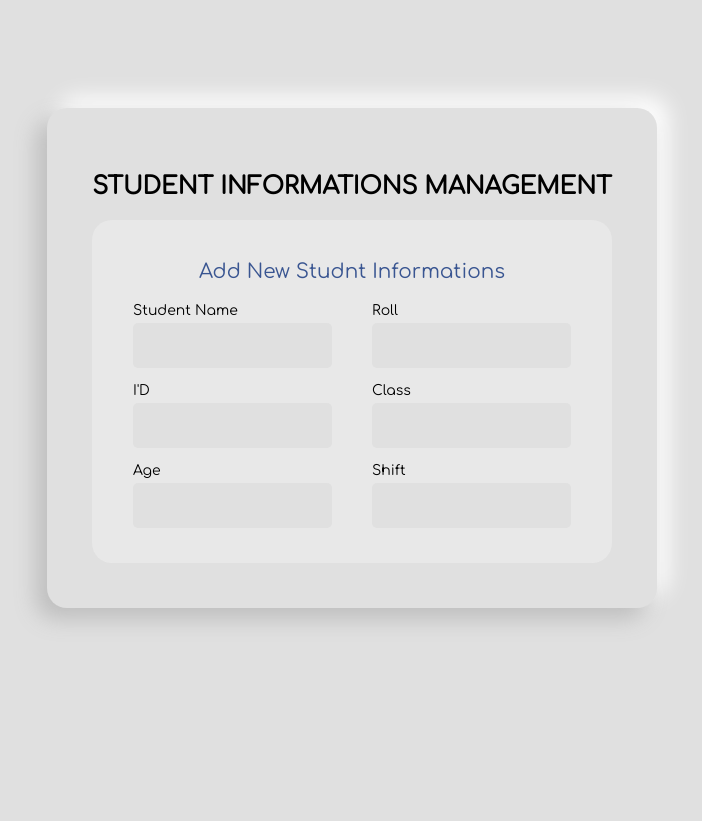
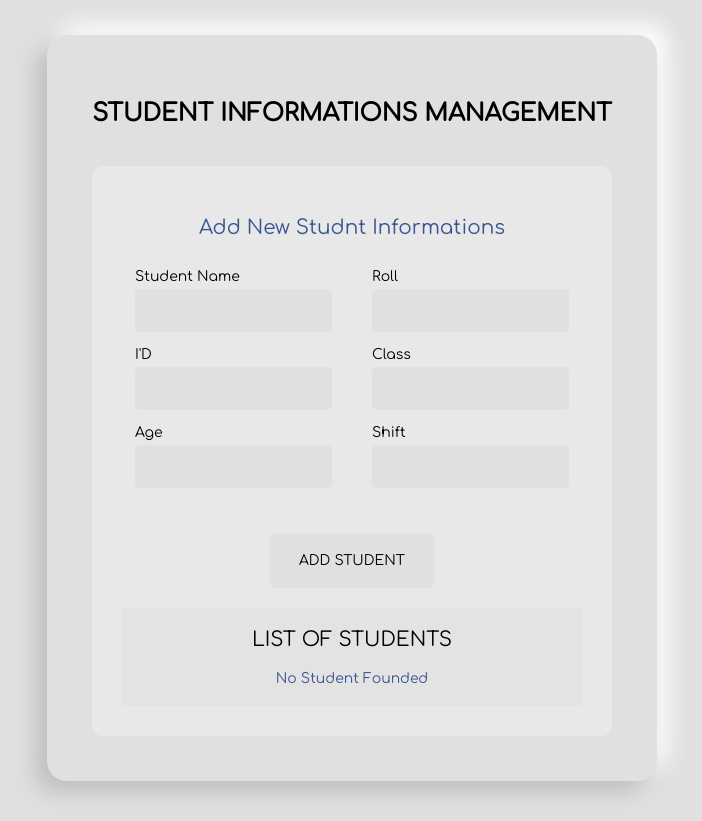
Before and after one commit to mahirTheCoder/Login-Form, a plain HTML site: page index.html in a window 1280 px wide. Shown: the whole page, without its empty margins (296-998 px from the left). Drawn offline with Linux system fonts and the light colour scheme.

Commit message:
first step complete

```diff
--- a/css/style.css
+++ b/css/style.css
@@ -12,8 +12,8 @@ body {
 
 .login {
 
-  padding: 30px 20px;
-  margin: auto;
+  padding: 40px 40px;
+  /* margin: auto; */
   font-family: 'Comfortaa', cursive;
   border-radius: 20px;
 
@@ -25,7 +25,7 @@ body {
   background: #FFFFFF;
   border-radius: 10px;
   max-width: 600px;
-  margin: 0 auto 100px;
+  /* margin: 0 auto 100px; */
   padding: 45px;
   text-align: center;
   border-radius: 20px;
@@ -71,16 +71,19 @@ body {
   background: #395591;
 } */
 
-h2 {
+.form h2 {
   text-transform: uppercase;
   font-family: 'Comfortaa', cursive;
+  font-weight: 900;
+  font-size: 22;
+  padding-bottom: 20px;
 
 }
 
 .mainbox {
-  padding: 20px 20px;
+  padding: 30px 30px;
   background: rgba(245, 245, 245, 0.381);
-  border-radius: 20px;
+  border-radius: 10px;
 }
 
 .mainbox p {
@@ -89,7 +92,7 @@ h2 {
   color: #395591;
   text-transform: capitalize;
   font-family: 'Comfortaa', cursive;
-
+  margin-bottom: 30px;
 
 }
 
@@ -121,20 +124,20 @@ h2 {
   border: 0;
   border-radius: 5px;
   margin: 0 0 15px;
-  padding: 15px;
+  padding: 14px;
   box-sizing: border-box;
   font-size: 14px;
   font-family: 'Comfortaa', cursive;
 
 }
 
-.inputONe input:focus{
-    background: #e0e0e0;
+.inputONe input:focus {
+  background: #e0e0e0;
 
 }
 
-.inputtwo{
-    display: flex;
+.inputtwo {
+  display: flex;
   flex-direction: column;
 }
 
@@ -153,15 +156,69 @@ h2 {
   font-weight: 200;
   margin-bottom: 5px;
   font-family: 'Comfortaa', cursive;
-    outline: 0;
+  outline: 0;
   background: #e0e0e0;
   width: 100%;
   border: 0;
   border-radius: 5px;
   margin: 0 0 15px;
-  padding: 15px;
+  padding: 14px;
   box-sizing: border-box;
   font-size: 14px;
   font-family: 'Comfortaa', cursive;
 
 }
+
+
+
+
+/* Chrome, Safari, Edge, Opera */
+input::-webkit-outer-spin-button,
+input::-webkit-inner-spin-button {
+  -webkit-appearance: none;
+  margin: 0;
+}
+
+/* Firefox */
+input[type=number] {
+  -moz-appearance: textfield;
+}
+
+
+.btnBOx button {
+
+  font-family: 'Comfortaa', cursive;
+  text-transform: uppercase;
+  outline: 0;
+  background: #e0e0e0;
+  border: 0;
+  border-radius: 8px;
+  color: #000;
+  font-size: 14px;
+  -webkit-transition: all 0.3 ease;
+  transition: all 0.3 ease;
+  cursor: pointer;
+  margin-top: 30px;
+  margin-bottom: 20px;
+  padding: 20px 30px;
+}
+
+.rsultBox {
+  padding: 20px 20px;
+  background: #00000006;
+}
+
+.rsultBox h2 {
+  font-size: 20px;
+  font-family: 'Comfortaa', cursive;
+  font-weight: 300;
+  margin: 0;
+}
+
+
+.rsultBox p{
+  font-size: 14px;
+  font-weight: normal;
+  font-family: 'Comfortaa', cursive;
+  margin: 0;
+}
--- a/index.html
+++ b/index.html
@@ -29,32 +29,39 @@
         <div class="inputBoth">
           <div class="inputONe">
             <label for="Studnt Name">Student Name</label>
-            <input type="text">
+            <input class="name" type="text">
           </div>
           <div class="inputtwo">
             <label for="Roll">Roll</label>
-            <input type="text">
+            <input class="Roll" type="text">
           </div>
         </div>
         <div class="inputBoth">
           <div class="inputONe">
             <label for="I'D">I'D</label>
-            <input type="number">
+            <input class="Id" type="number">
           </div>
           <div class="inputtwo">
             <label for="Class">Class</label>
-            <input type="text">
+            <input class="Class" type="text">
           </div>
         </div>
         <div class="inputBoth">
           <div class="inputONe">
             <label for="Age">Age</label>
-            <input type="number">
+            <input class="Age" type="number">
           </div>
           <div class="inputtwo">
             <label for="Shift">Shift</label>
-            <input type="text">
+            <input class="Shift" type="text">
           </div>
+        </div>
+        <div class="btnBOx">
+            <button>Add Student</button>
+        </div>
+        <div class="rsultBox">
+            <h2>List Of Students</h2>
+            <p>no student founded</p>
         </div>
      </div>
     </form>
```
